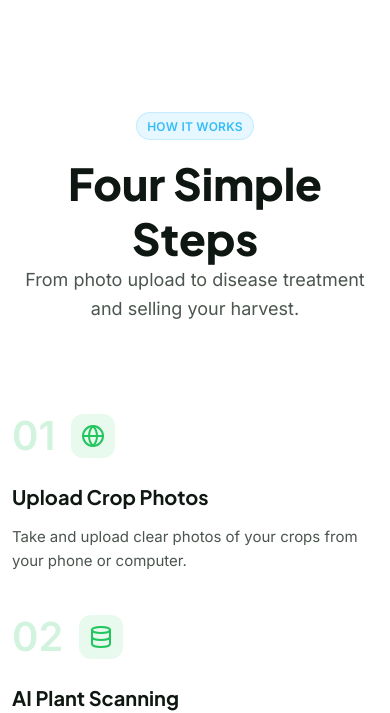
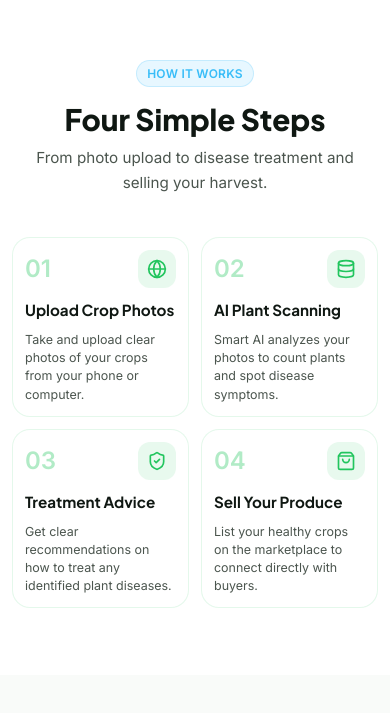
Before and after one commit to Afrokells/AGROWATCH, a React (Vite) app in the folder frontend/: page / in a window 390 px wide. Shown: the part 4722-5435 px from the top of the page. Built offline with nearby package versions, Linux system fonts and the light colour scheme; no server answers; what @capacitor/core would draw is missing.

Commit message:
feat(landing): display four simple steps in a 2x2 grid on mobile

```diff
--- a/frontend/src/index.css
+++ b/frontend/src/index.css
@@ -429,7 +429,7 @@ select.form-input option {
   .grid-4 { grid-template-columns: repeat(2, 1fr); }
   .grid-3 { grid-template-columns: repeat(2, 1fr); }
   .grid-hero { grid-template-columns: 1fr; gap: var(--sp-10); }
-  .grid-steps { grid-template-columns: repeat(2, 1fr); }
+  .grid-steps { grid-template-columns: repeat(2, 1fr); gap: var(--sp-6); }
   .dashboard-grid { grid-template-columns: 1fr; }
   .grid-scan-results { grid-template-columns: 1fr; }
   .grid-footer { grid-template-columns: repeat(2, 1fr); gap: var(--sp-8); }
@@ -440,7 +440,7 @@ select.form-input option {
   .page-content { padding: var(--content-p); }
   .grid-2, .grid-3, .grid-4 { grid-template-columns: 1fr; }
   .grid-auto { grid-template-columns: 1fr; }
-  .grid-steps { grid-template-columns: 1fr; }
+  .grid-steps { grid-template-columns: repeat(2, 1fr); gap: clamp(var(--sp-4), 3vw, var(--sp-6)); }
   .grid-profile { grid-template-columns: 1fr; }
   .grid-footer { grid-template-columns: 1fr; gap: var(--sp-6); }
   .grid-features-box { grid-template-columns: 1fr; }
@@ -449,6 +449,7 @@ select.form-input option {
 }
 
 @media (max-width: 480px) {
+  .grid-steps { grid-template-columns: repeat(2, 1fr); gap: var(--sp-3); }
   .page-title {
     font-size: 1.35rem;
   }
--- a/frontend/src/pages/Landing/LandingPage.jsx
+++ b/frontend/src/pages/Landing/LandingPage.jsx
@@ -347,19 +347,19 @@ export default function LandingPage() {
       </section>
 
       {/* How it Works Section */}
-      <section id="how-it-works" style={{ padding: '120px 0', background: 'var(--bg-surface)' }}>
+      <section id="how-it-works" style={{ padding: 'clamp(60px, 8vh, 100px) 0', background: 'var(--bg-surface)' }}>
         <div className="container">
-          <div style={{ textAlign: 'center', marginBottom: '80px' }}>
-            <Badge label="HOW IT WORKS" variant="info" style={{ marginBottom: 16 }} />
-            <h2 style={{ fontSize: '2.75rem', fontWeight: 800, color: 'var(--text-primary)' }}>Four Simple Steps</h2>
-            <p style={{ color: 'var(--text-secondary)', maxWidth: 600, margin: '0 auto', fontSize: '1.125rem' }}>From photo upload to disease treatment and selling your harvest.</p>
+          <div style={{ textAlign: 'center', marginBottom: 'clamp(36px, 5vh, 60px)' }}>
+            <Badge label="HOW IT WORKS" variant="info" style={{ marginBottom: 14 }} />
+            <h2 style={{ fontSize: 'clamp(1.85rem, 4vw, 2.75rem)', fontWeight: 800, color: 'var(--text-primary)', marginBottom: 8 }}>Four Simple Steps</h2>
+            <p style={{ color: 'var(--text-secondary)', maxWidth: 600, margin: '0 auto', fontSize: 'clamp(0.95rem, 2vw, 1.125rem)' }}>From photo upload to disease treatment and selling your harvest.</p>
           </div>
 
           <div className="grid-steps">
-            <Step number="01" icon={<Globe size={24} />} title="Upload Crop Photos" desc="Take and upload clear photos of your crops from your phone or computer." />
-            <Step number="02" icon={<Database size={24} />} title="AI Plant Scanning" desc="Smart AI analyzes your photos to count plants and spot disease symptoms." />
-            <Step number="03" icon={<ShieldCheck size={24} />} title="Treatment Advice" desc="Get clear recommendations on how to treat any identified plant diseases." />
-            <Step number="04" icon={<ShoppingBag size={24} />} title="Sell Your Produce" desc="List your healthy crops on the marketplace to connect directly with buyers." />
+            <Step number="01" icon={<Globe size={20} />} title="Upload Crop Photos" desc="Take and upload clear photos of your crops from your phone or computer." />
+            <Step number="02" icon={<Database size={20} />} title="AI Plant Scanning" desc="Smart AI analyzes your photos to count plants and spot disease symptoms." />
+            <Step number="03" icon={<ShieldCheck size={20} />} title="Treatment Advice" desc="Get clear recommendations on how to treat any identified plant diseases." />
+            <Step number="04" icon={<ShoppingBag size={20} />} title="Sell Your Produce" desc="List your healthy crops on the marketplace to connect directly with buyers." />
           </div>
         </div>
       </section>
@@ -439,15 +439,28 @@ function Stat({ label, value }) {
 
 function Step({ number, icon, title, desc }) {
   return (
-    <div style={{ display: 'flex', flexDirection: 'column', gap: 'var(--sp-4)' }}>
-      <div style={{ display: 'flex', alignItems: 'center', gap: 16 }}>
-        <div style={{ fontSize: '2.5rem', fontWeight: 900, color: 'var(--accent)', opacity: 0.2 }}>{number}</div>
-        <div style={{ width: 44, height: 44, borderRadius: 'var(--radius-md)', background: 'var(--accent-dim)', color: 'var(--accent)', display: 'flex', alignItems: 'center', justifyContent: 'center' }}>
+    <div className="glass" style={{
+      display: 'flex',
+      flexDirection: 'column',
+      gap: 'var(--sp-3)',
+      padding: 'clamp(var(--sp-3), 3vw, var(--sp-5))',
+      borderRadius: 'var(--radius-lg)',
+      height: '100%',
+      boxSizing: 'border-box'
+    }}>
+      <div style={{ display: 'flex', alignItems: 'center', justifyContent: 'space-between', gap: 8 }}>
+        <div style={{ fontSize: 'clamp(1.5rem, 3.5vw, 2.25rem)', fontWeight: 900, color: 'var(--accent)', opacity: 0.35, lineHeight: 1 }}>{number}</div>
+        <div style={{
+          width: 38, height: 38, borderRadius: 'var(--radius-md)',
+          background: 'var(--accent-dim)', color: 'var(--accent)',
+          display: 'flex', alignItems: 'center', justifyContent: 'center',
+          flexShrink: 0
+        }}>
           {icon}
         </div>
       </div>
-      <h4 style={{ fontSize: '1.25rem', fontWeight: 700, color: 'var(--text-primary)' }}>{title}</h4>
-      <p style={{ color: 'var(--text-secondary)', fontSize: '0.9375rem', lineHeight: 1.6 }}>{desc}</p>
+      <h4 style={{ fontSize: 'clamp(0.95rem, 2.2vw, 1.15rem)', fontWeight: 700, color: 'var(--text-primary)', lineHeight: 1.25 }}>{title}</h4>
+      <p style={{ color: 'var(--text-secondary)', fontSize: 'clamp(0.78rem, 1.8vw, 0.875rem)', lineHeight: 1.45 }}>{desc}</p>
     </div>
   );
 }
```
Also changed, not shown: 1 other file (tests, documents, lock files or other folders).
